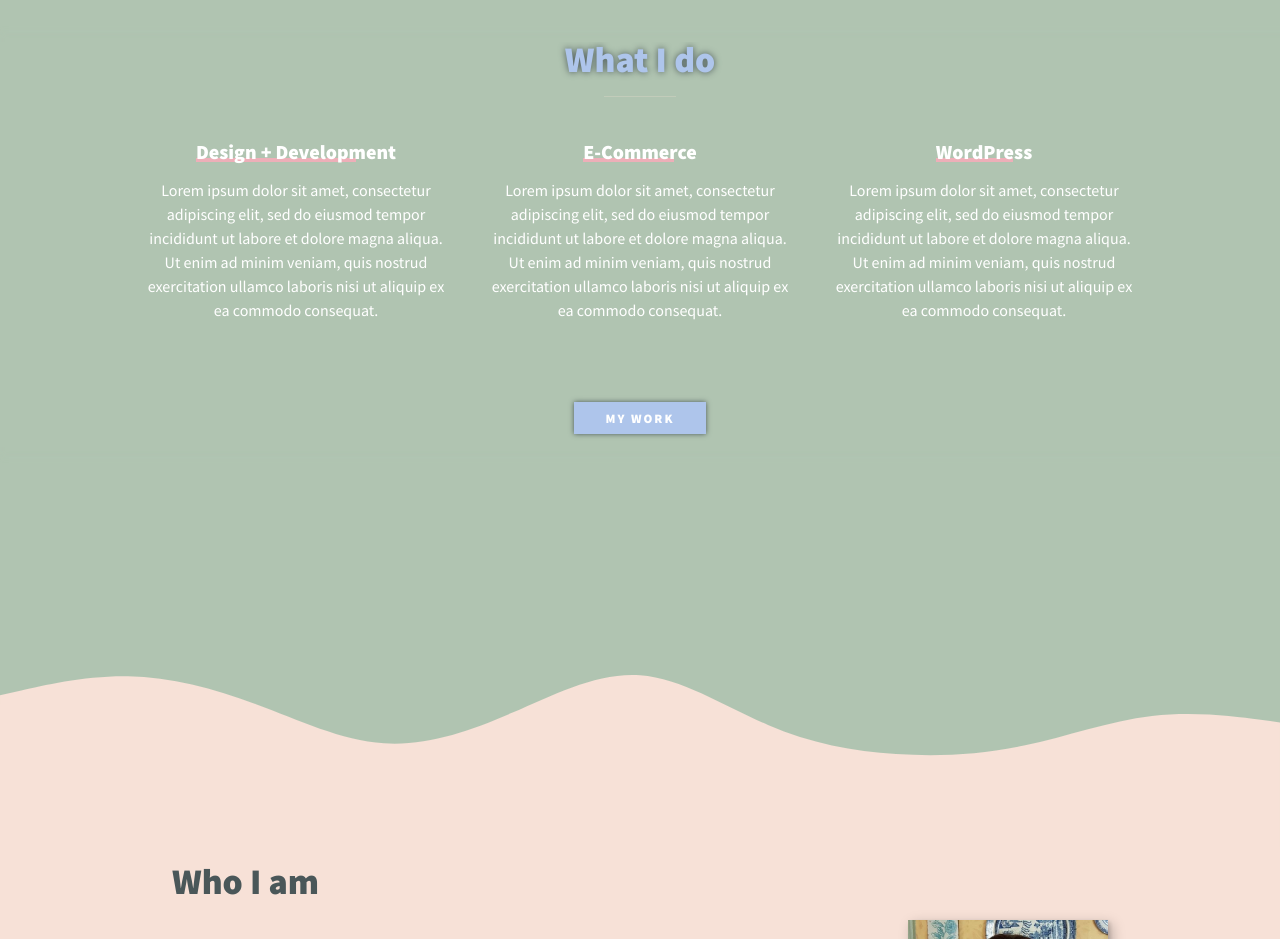
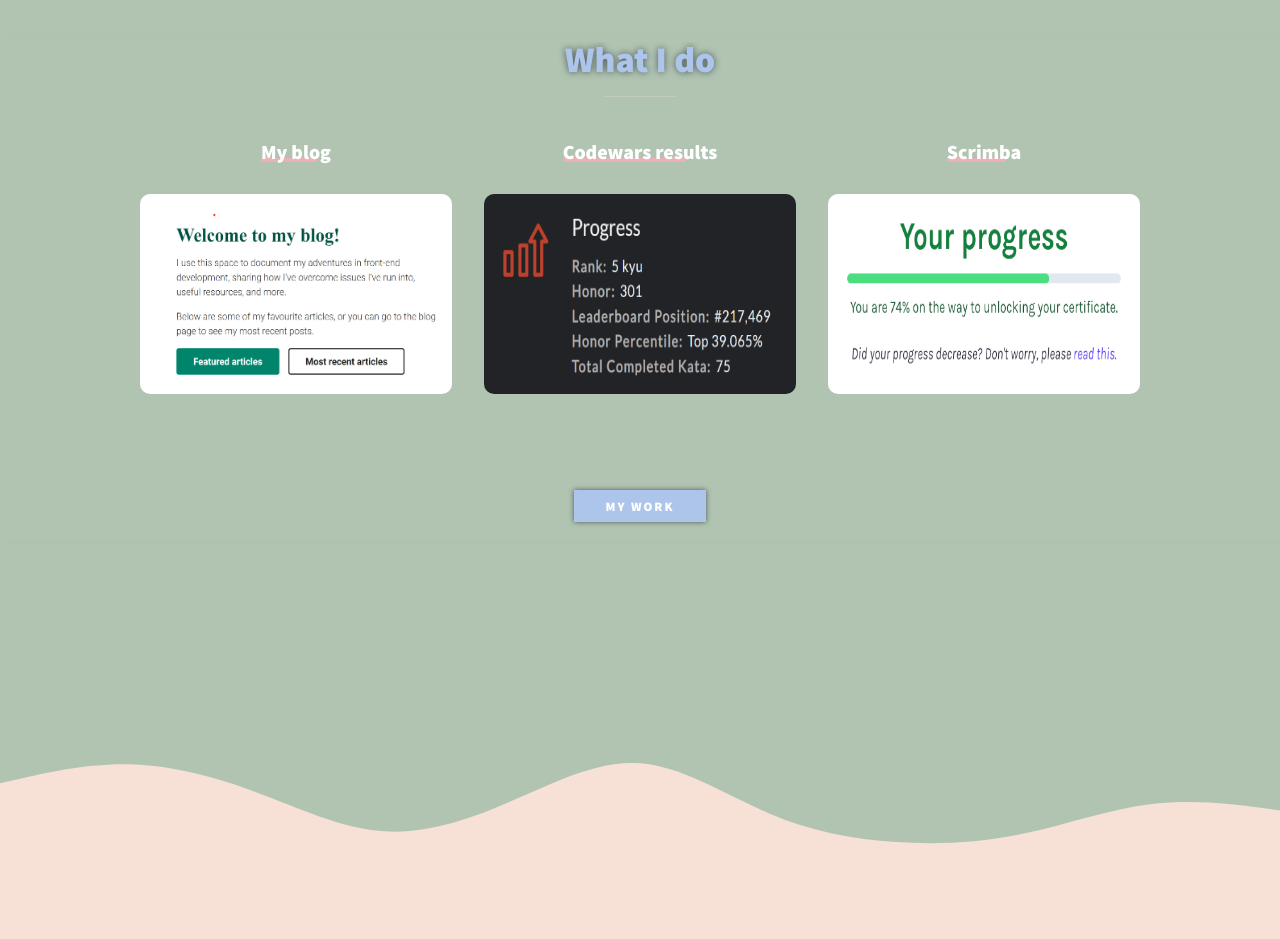
Before and after one commit to AnyaVeselova/portfolio-website, a plain HTML site: page index.html in a window 1280 px wide. Shown: the part 1000-1939 px from the top of the page. Drawn offline with nearby package versions, Linux system fonts and the light colour scheme.

Commit message:
feat: add progress images to the service section

```diff
--- a/css/styles.css
+++ b/css/styles.css
@@ -362,8 +362,15 @@
 }
 
 .service {
-  max-width: 500px;
+  width: 100%;
   margin: 0 auto;
+}
+
+.service img {
+  margin: 2em 0;
+  width: 100%;
+  height: 200px;
+  border-radius: 10px;
 }
 
 @media (min-width: 800px) {
@@ -1048,3 +1055,5 @@
   justify-content: center;
   align-items: center;
 }
+
+/*What I do section*/
--- a/index.html
+++ b/index.html
@@ -81,36 +81,23 @@
       </h2>
       <div class="services">
         <div class="service fade-right__hidden">
-          <h3><span class="watermark">Design + Development</span></h3>
+          <h3>
+            <span class="watermark">My blog</span>
+          </h3>
 
-          <p>
-            Lorem ipsum dolor sit amet, consectetur adipiscing elit, sed do
-            eiusmod tempor incididunt ut labore et dolore magna aliqua. Ut enim
-            ad minim veniam, quis nostrud exercitation ullamco laboris nisi ut
-            aliquip ex ea commodo consequat.
-          </p>
+          <img src="images/blog-2.png" alt="" />
         </div>
         <!-- / service -->
 
         <div class="service fade-right__hidden">
-          <h3><span class="watermark">E-Commerce</span></h3>
-          <p>
-            Lorem ipsum dolor sit amet, consectetur adipiscing elit, sed do
-            eiusmod tempor incididunt ut labore et dolore magna aliqua. Ut enim
-            ad minim veniam, quis nostrud exercitation ullamco laboris nisi ut
-            aliquip ex ea commodo consequat.
-          </p>
+          <h3><span class="watermark">Codewars results</span></h3>
+          <img src="images/kata-progress.png" alt="" />
         </div>
         <!-- / service -->
 
         <div class="service fade-right__hidden">
-          <h3><span class="watermark">WordPress</span></h3>
-          <p>
-            Lorem ipsum dolor sit amet, consectetur adipiscing elit, sed do
-            eiusmod tempor incididunt ut labore et dolore magna aliqua. Ut enim
-            ad minim veniam, quis nostrud exercitation ullamco laboris nisi ut
-            aliquip ex ea commodo consequat.
-          </p>
+          <h3><span class="watermark">Scrimba</span></h3>
+          <img src="images/Scrimba-progress.png" alt="" />
         </div>
         <!-- / service -->
       </div>
--- a/js/index.js
+++ b/js/index.js
@@ -8,6 +8,7 @@
 const carousel = document.querySelector(".carousel")
 const showMoreBtn = document.getElementById("more")
 const form = document.getElementById("contact-form")
+const email = document.getElementById("#contact-email")
 
 
 fadeRight.forEach(el => observer.observe(el))
```
Also changed, not shown: images/1_0pLbHKAulWnsx4U2MQyn2w.png (added), images/Scrimba-progress.png (added), images/blog-2.png (added), images/blog-front.jpg (added), images/blog.png (added), images/kata-progress.png (added), images/scrimba-og-image.webp (added).
